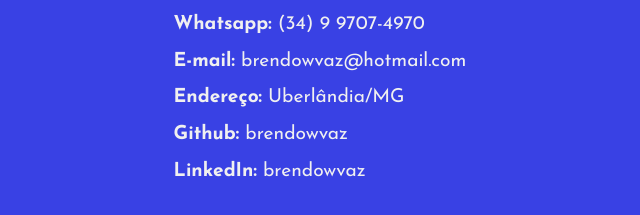
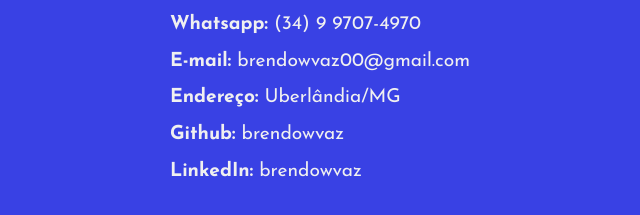
Before and after one commit to brendowvaz/portfolio, a plain HTML site: page index.html in a window 1280 px wide. Shown: the part 1477-1692 px from the top of the page, 576-1216 px from the left. Drawn offline with Linux system fonts and the light colour scheme.

Commit message:
E-mail change

```diff
--- a/index.html
+++ b/index.html
@@ -83,7 +83,7 @@
                     <li><strong class="rotape__item">Whatsapp:</strong>
                         <a href="https://wa.me/5534997074970" target="_blank"> (34) 9 9707-4970</a></li>
                     <li><strong class="rotape__item">E-mail:</strong>
-                        <a href="mailto:brendowvaz@hotmail.com"> brendowvaz@hotmail.com</a></li>
+                        <a href="mailto:brendowvaz00@gmail.com"> brendowvaz00@gmail.com</a></li>
                     <li><strong class="rotape__item">Endereço:</strong> Uberlândia/MG</li>
                     <li><strong class="rotape__item">Github:</strong>
                         <a href="https://github.com/brendowvaz" target="_blank"> brendowvaz</a></li>
```
